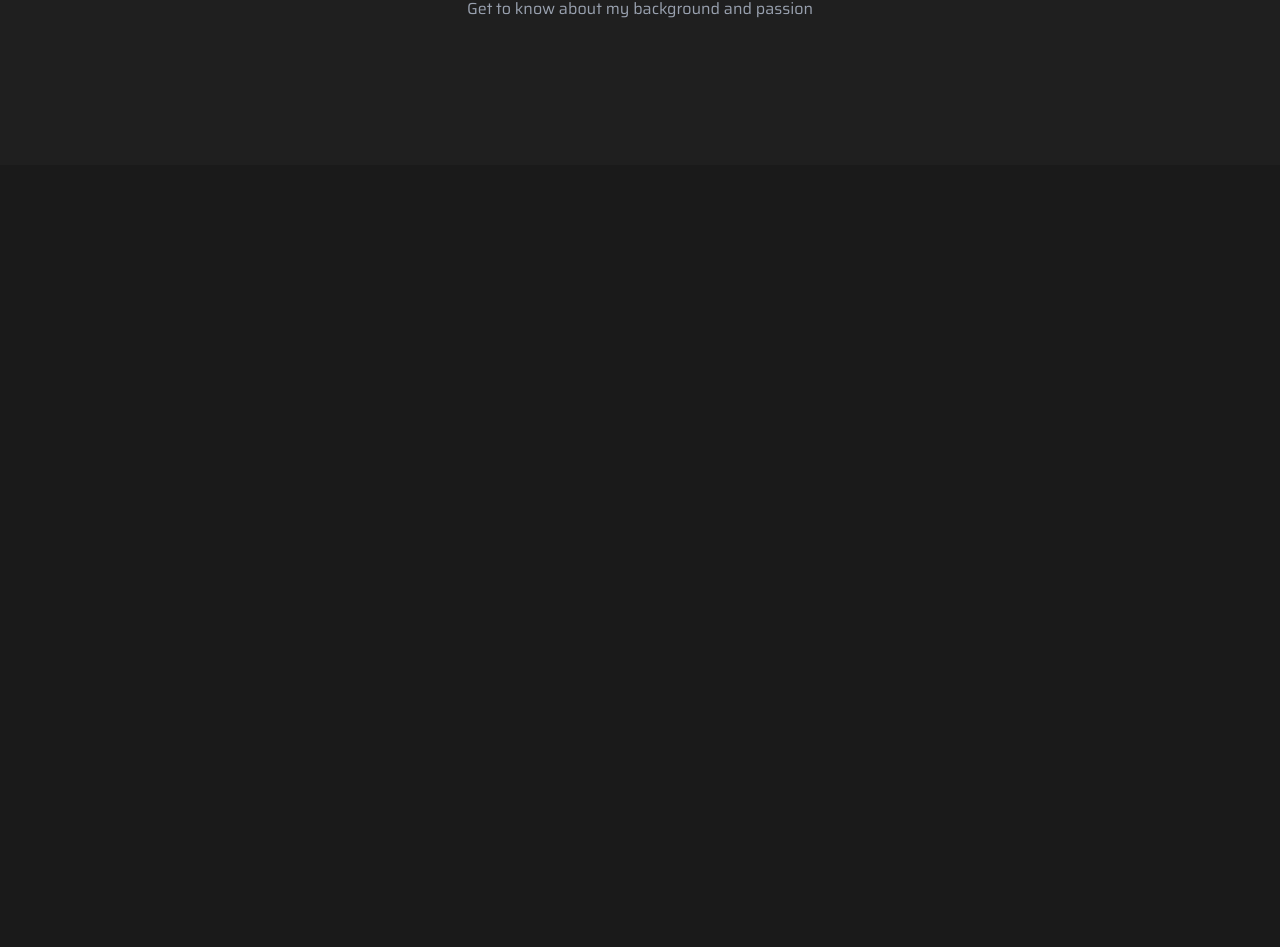
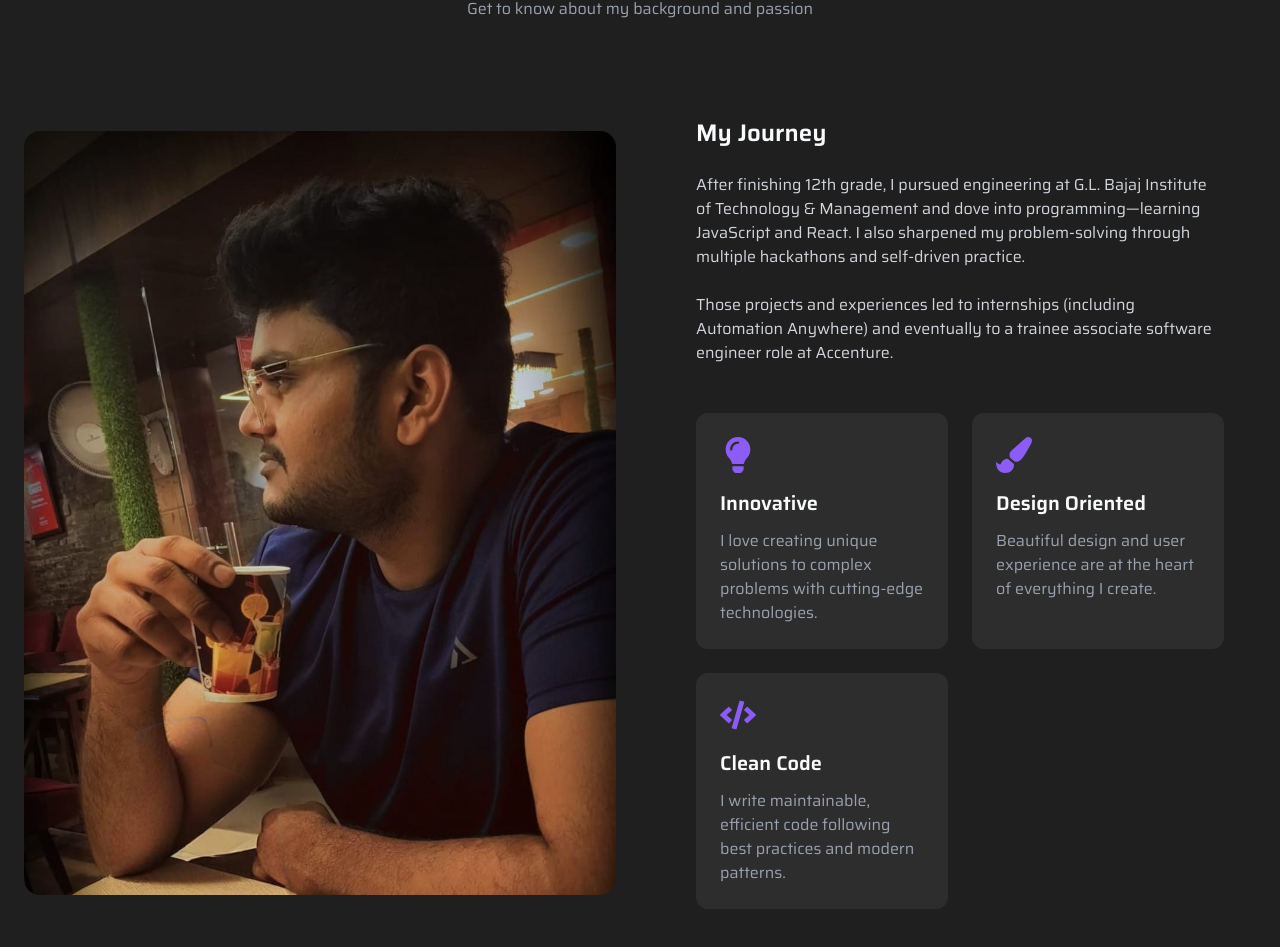
Before and after one commit to Rajatsingh900k/react-portfolio, a React (Vite) app: page / in a window 1280 px wide. Shown: the part 935-1882 px from the top of the page. Before the commit the page ends 1100 px from the top, so only its background shows below. Built offline with nearby package versions, Linux system fonts and the light colour scheme.

Commit message:
Enhance About component with personal journey, image, and dynamic content

```diff
--- a/src/components/About.jsx
+++ b/src/components/About.jsx
@@ -1,5 +1,7 @@
 import React from 'react'
 import { motion } from 'framer-motion'
+import MyPic from '../assets/MyPic.png';
+import { aboutInfo }from '../assets/constants.js'
 const About = () => {
   return (
     <motion.div
@@ -22,10 +24,64 @@ const About = () => {
     className='py-20 bg-dark-200'
     >
         <div className='container mx-0 px-6'>
+          {/* Heading */}
             <h2 className='text-3xl font-bold text-center mb-4'>About
                 <span className='text-purple'> Me</span>
             </h2>
-            <p className='text-gray-400 text-center max-w-2xl mx-auto mb-16'>Get to know about my background and passion</p>
+            <p className='text-gray-400 text-center max-w-2xl mx-auto mb-16'>
+              Get to know about my background and passion
+            </p>
+            {/* Image and my journey */}
+            <div>
+              <div className='flex flex-col md:flex-row items-center gap-12'>
+                {/* Image */}
+                <div className='md:w-1/2 rounded-2xl overflow-hidden'>
+                  <motion.img
+                    initial={{opacity:0,y:50}}
+                    whileInView={{opacity:1,y:0}}
+                    transition={{duration:0.9,ease:'easeOut'}}
+                    viewport={{once:false, amount:0.2}}
+                   className='w-full h-full object-cover'
+                   src={MyPic} alt="Rajat Singh" />
+                </div>
+                {/* Text-content */}
+                <motion.div
+                  initial={{opacity:0,y:50}}
+                  whileInView={{opacity:1,y:0}}
+                  transition={{duration:0.9,ease:'easeOut'}}
+                  viewport={{once:false, amount:0.2}}
+                  className='md:w-1/2'
+                >
+                  <div className='rounded-2xl p-8'>
+                    <h3 className='text-2xl font-semibold mb-6'>My Journey</h3>
+                    <p className='text-gray-300 mb-6'>
+                      After finishing 12th grade, I pursued engineering at G.L. Bajaj Institute of Technology & Management
+                      and dove into programming—learning JavaScript and React.
+                      I also sharpened my problem-solving through multiple hackathons and self-driven practice.
+                    </p>
+                    <p className='text-gray-300 mb-12'>
+                      Those projects and experiences led to internships (including Automation Anywhere)
+                      and eventually to a trainee associate software engineer role at Accenture.
+                    </p>
+                    {/* Cards */}
+                    <div className='grid grid-cols-1 md:grid-cols-2 gap-6'>
+                      {
+                        aboutInfo.map((data,index)=>(
+                          <div key={index} className='bg-dark-300 rounded-xl p-6
+                          transition-transform duration-300 hover:translate-y-2 cursor-pointer'>
+                            <div className='text-purple text-4xl mb-4'>
+                              <data.icon/>
+                            </div>
+                            <h3 className='text-xl font-semibold mb-3'>{data.title}</h3>
+                            <p className='text-gray-400'>{data.description}</p>
+                          </div>
+                        ))
+                      }
+                    </div>
+                  </div>
+                </motion.div>
+              </div>
+            </div>
         </div>
     </motion.div>
   )
```
